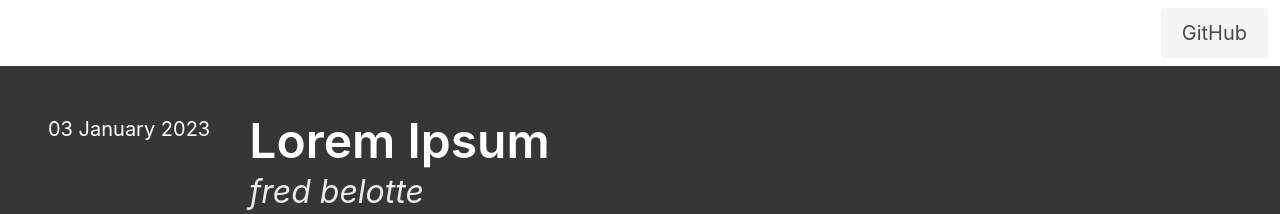
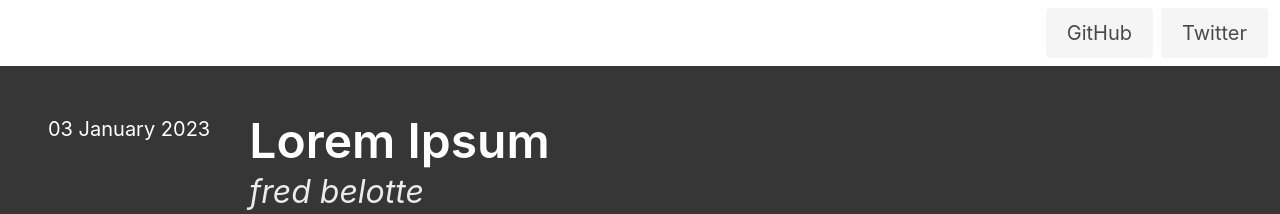
Before and after one commit to derftx/derftx.github.io, a Jekyll site: the page built from docs/_posts/2023-01-03-lorem-ipsum.md, in a window 1280 px wide. Shown: the top 214 px of the page. Built offline with Jekyll 4.4.1, drawn with Linux system fonts in a browser that asks for light colours.

```diff
--- a/docs/_data/navigation.yaml
+++ b/docs/_data/navigation.yaml
@@ -1,2 +1,4 @@
 - text: GitHub
   url: https://github.com/derftx
+- text: Twitter
+  url: https://twitter.com/derftx
```
Also changed, not shown: CHANGELOG.md (added), docs/Gemfile.lock.
